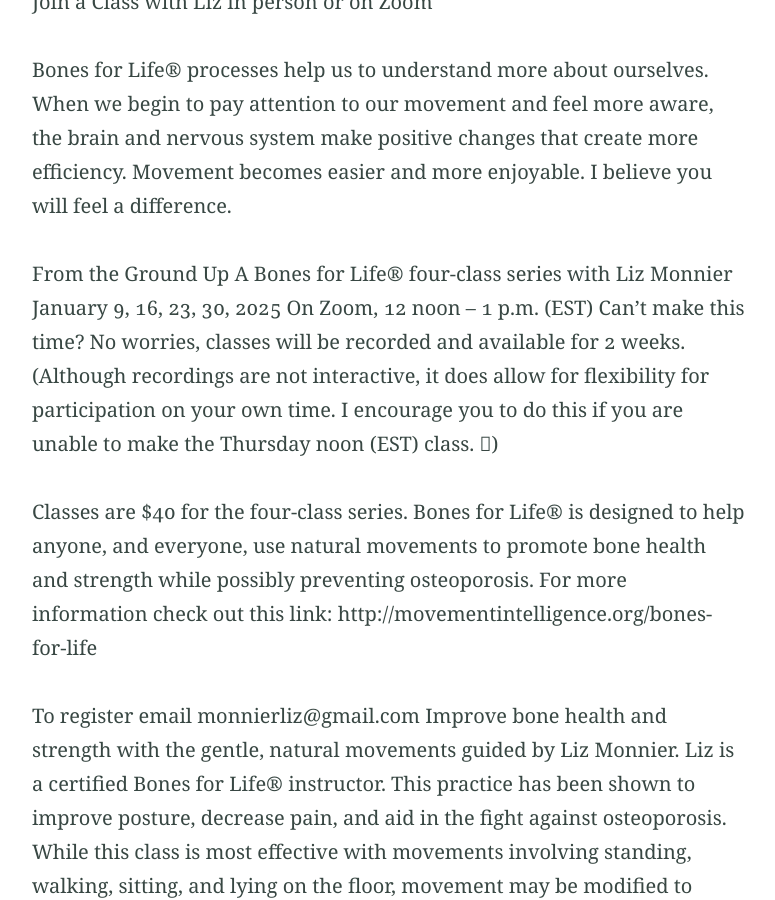
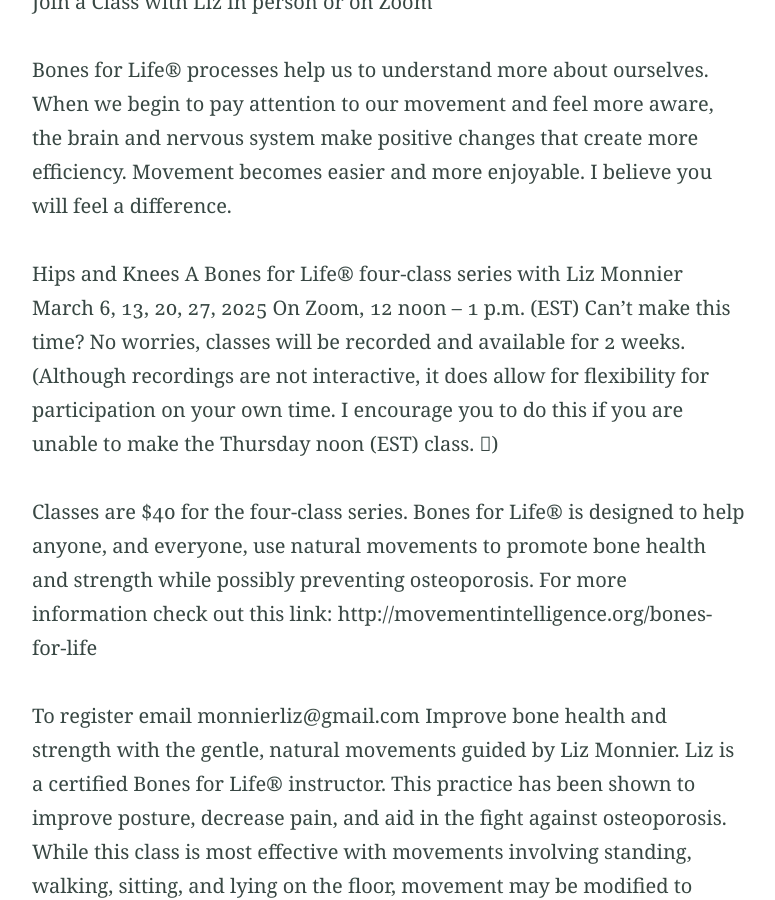
Before and after one commit to monnierliz/monnierliz.github.io, a Jekyll site: the page built from index.md, in a window 1280 px wide and 900 px high, scrolled down 3088 px. Shown: the whole window, without its empty margins (251-1026 px from the left). Built offline with Jekyll 4.4.1, drawn with Linux system fonts in a browser that asks for light colours; some of the changed text lies outside the part shown.

Commit message:
Update index.md update schedule

```diff
--- a/index.md
+++ b/index.md
@@ -46,9 +46,9 @@ Join a Class with Liz in person or on Zoom
 
 Bones for Life® processes help us to understand more about ourselves. When we begin to pay attention to our movement and feel more aware, the brain and nervous system make positive changes that create more efficiency. Movement becomes easier and more enjoyable. I believe you will feel a difference.
 
-From the Ground Up
+Hips and Knees
 A Bones for Life® four-class series with Liz Monnier
-January 9, 16, 23, 30, 2025
+March 6, 13, 20, 27, 2025
 On Zoom, 12 noon – 1 p.m. (EST)
  Can’t make this time? No worries, classes will be recorded and available for 2 weeks.
 (Although recordings are not interactive, it does allow for flexibility for participation on your own time. I encourage you to do this if you are unable to make the Thursday noon (EST) class. )
@@ -72,7 +72,7 @@ https://forms.gle/K6mNWwSemJ5dkFEq9
 **Other In Person Classes Available with Liz Monnier:**
 
 **T'ai Chi, Qigong®** in person at the Botanical Gardens, Fort Wayne, IN
-Tuesdays 5-6:00 p.m. January 14-February 18, 2025 To register call the Fort Wayne Parks and Recreation Department 260 - 427-6000.
+To be announced.
 
 **Dance for PD** (dance movement in chair for those with limited mobility)
 In Person at the Fort Wayne Dance Collective, 437 East Berry Street, Fort Wayne, IN 46802
```
